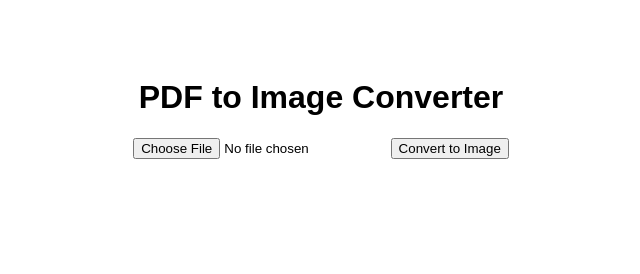
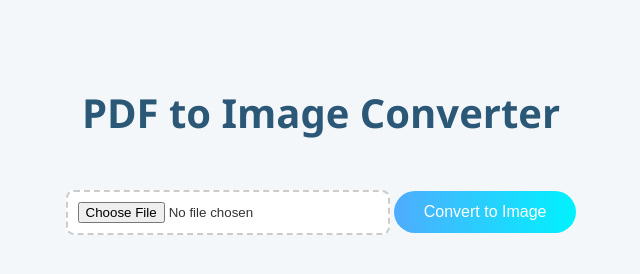
Before and after one commit to Patel994/pdfimg-frontend, a plain HTML site: page index.html in a window 1280 px wide. Shown: the whole page, without its empty margins (319-959 px from the left). Drawn offline with Linux system fonts and the light colour scheme.

Commit message:
Update style.css

```diff
--- a/style.css
+++ b/style.css
@@ -1,6 +1,45 @@
 
 body {
-  font-family: Arial, sans-serif;
+  font-family: 'Segoe UI', Tahoma, Geneva, Verdana, sans-serif;
+  background: #f4f7fa;
+  color: #333;
   text-align: center;
   padding: 50px;
 }
+
+h1 {
+  font-size: 2.5rem;
+  margin-bottom: 30px;
+  color: #2b5876;
+}
+
+input[type="file"] {
+  margin: 20px 0;
+  padding: 10px;
+  border-radius: 8px;
+  border: 2px dashed #ccc;
+  background: white;
+  width: 300px;
+  max-width: 80%;
+  cursor: pointer;
+}
+
+button {
+  padding: 12px 30px;
+  background: linear-gradient(to right, #4facfe, #00f2fe);
+  border: none;
+  border-radius: 25px;
+  color: white;
+  font-size: 1rem;
+  cursor: pointer;
+  transition: background 0.3s ease;
+}
+
+button:hover {
+  background: linear-gradient(to right, #43e97b, #38f9d7);
+}
+
+#status {
+  margin-top: 20px;
+  font-weight: bold;
+}
```
